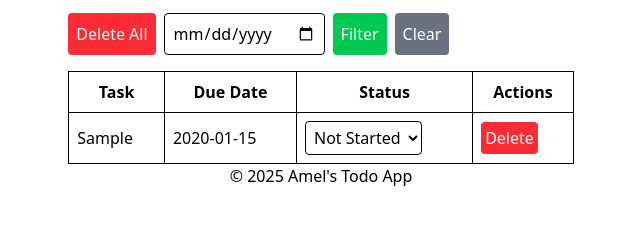
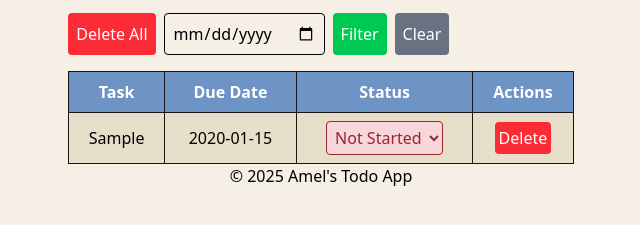
Before and after one commit to ameliyah/CodingCamp-290925-ameliyah, a plain HTML site: page index.html in a window 1280 px wide. Both pictures are taken after typing "Sample", "2020-01-15" into the empty fields and a click on the button "Add Todo". Shown: the part 347-572 px from the top of the page, without its empty margins (319-959 px from the left). Drawn offline with nearby package versions, Linux system fonts and the light colour scheme.

Commit message:
feat: update README and enhance todo rendering with status classes

```diff
--- a/css/style.css
+++ b/css/style.css
@@ -2,4 +2,41 @@ body {
     justify-items: center;
     align-content: center;
     height: 100vh;
+    background-color: #F5EFE6; /* Latar belakang halaman */
 }
+
+#todo-list {
+    background-color: #E8DFCA; /* Latar belakang untuk daftar todo */
+}
+
+#todo-list tr:nth-child(even) {
+    background-color: #E8DFCA; /* Memberikan warna latar belakang pada baris genap */
+}
+
+#todo-list th {
+    background-color: #6D94C5; /* Warna biru pada header tabel */
+    color: white; /* Warna teks putih pada header */
+}
+
+/* Status "Not Started" */
+.not-started {
+    background-color: #f8d7da; /* Merah muda */
+    color: #992531; /* Warna teks */
+}
+
+/* Status "In Progress" */
+.in-progress {
+    background-color: #fff3cd; /* Kuning muda */
+    color: #856404; /* Warna teks */
+}
+
+/* Status "Completed" */
+.completed {
+    background-color: #d4edda; /* Hijau muda */
+    color: #155724; /* Warna teks */
+}
+#todo-list td, #todo-list th {
+    border: 1px solid #191515;
+    padding: 8px;
+    text-align: center
+}
--- a/js/script.js
+++ b/js/script.js
@@ -31,10 +31,6 @@ function renderTodo(todoArray = todos) {
     // Clear existing list
     todoList.innerHTML = '';
 
-    // Debugging logs
-    console.log('Rendering array (length):', todoArray.length);
-    console.log('Array contents:', todoArray);
-
     // Check if there are no todos
     if (todoArray.length === 0) {
         todoList.innerHTML = '<tr><td colspan="4" class="text-center text-gray-500">No todos available. Add one above!</td></tr>';
@@ -44,11 +40,23 @@ function renderTodo(todoArray = todos) {
     // Render each todo item
     todoArray.forEach((todo, index) => {
         const row = document.createElement('tr');
+
+        // Tentukan kelas berdasarkan status
+        let statusClass = '';
+        if (todo.status === 'Not Started') {
+            statusClass = 'not-started'; // Kelas untuk status "Not Started"
+        } else if (todo.status === 'In Progress') {
+            statusClass = 'in-progress'; // Kelas untuk status "In Progress"
+        } else if (todo.status === 'Completed') {
+            statusClass = 'completed'; // Kelas untuk status "Completed"
+        }
+
+        // Render setiap elemen todo
         row.innerHTML = `
             <td class="border p-2">${todo.task}</td>
             <td class="border p-2">${todo.date}</td>
             <td class="border p-2">
-                <select class="border rounded p-1" onchange="updateStatus(${index}, this)">
+                <select class="border rounded p-1 ${statusClass}" onchange="updateStatus(${index}, this)">
                     <option value="Not Started" ${todo.status === 'Not Started' ? 'selected' : ''}>Not Started</option>
                     <option value="In Progress" ${todo.status === 'In Progress' ? 'selected' : ''}>In Progress</option>
                     <option value="Completed" ${todo.status === 'Completed' ? 'selected' : ''}>Completed</option>
@@ -58,6 +66,8 @@ function renderTodo(todoArray = todos) {
                 <button onclick="deleteTodo(${index})" class="bg-red-500 text-white p-1 rounded">Delete</button>
             </td>
         `;
+
+        // Menambahkan baris ke dalam tabel
         todoList.appendChild(row);
     });
 }
```
Also changed, not shown: 1 other file.
